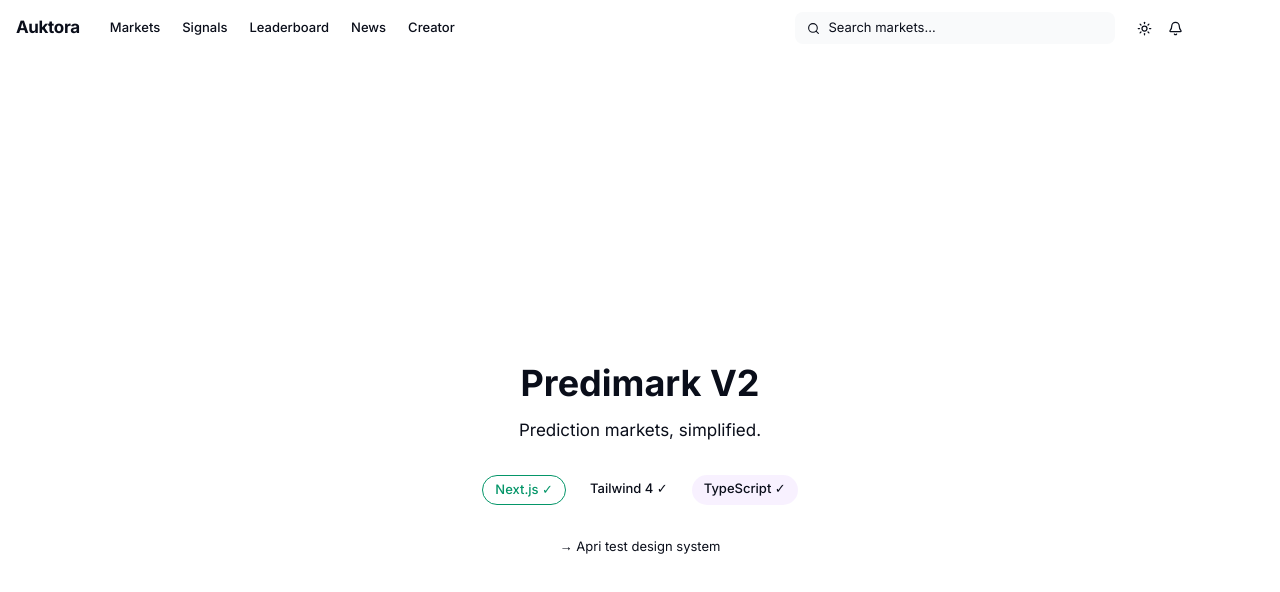
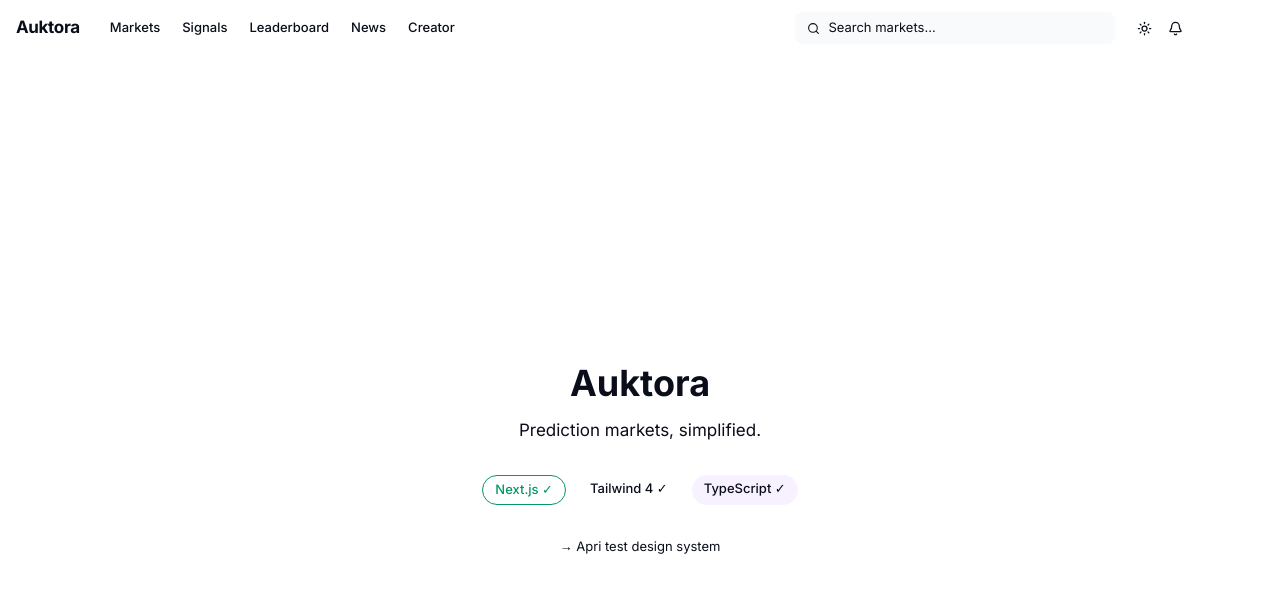
Before and after one commit to felifeli1983-arch/predimark-v2, a Next.js app: page / in a window 1280 px wide. Shown: the top 592 px of the page. Built offline with nearby package versions, Linux system fonts and the light colour scheme; no server answers.

Commit message:
fix: rename Predimark → Auktora in code files

```diff
--- a/app/page.tsx
+++ b/app/page.tsx
@@ -13,7 +13,7 @@ export default function HomePage() {
             fontWeight: 'var(--font-weight-bold)',
           }}
         >
-          Predimark V2
+          Auktora
         </h1>
         <p style={{ color: 'var(--color-text-secondary)', fontSize: 'var(--text-lg)' }}>
           Prediction markets, simplified.
--- a/app/test-design-system/page.tsx
+++ b/app/test-design-system/page.tsx
@@ -11,7 +11,7 @@ export default function TestDesignSystem() {
         className="mb-12"
         style={{ color: 'var(--color-text-secondary)', fontSize: 'var(--text-sm)' }}
       >
-        Predimark V2 — Sprint 1.1.3
+        Auktora — Sprint 1.1.3
       </p>
 
       {/* PALETTE */}
--- a/components/layout/Footer.tsx
+++ b/components/layout/Footer.tsx
@@ -103,7 +103,7 @@ export function Footer() {
             margin: 0,
           }}
         >
-          Predimark is not a licensed broker. Prediction markets involve risk.
+          Auktora is not a licensed broker. Prediction markets involve risk.
         </p>
 
         <p
@@ -113,7 +113,7 @@ export function Footer() {
             margin: 0,
           }}
         >
-          © {year} Predimark. All rights reserved.
+          © {year} Auktora. All rights reserved.
         </p>
       </div>
     </footer>
--- a/lib/stores/themeStore.ts
+++ b/lib/stores/themeStore.ts
@@ -21,7 +21,7 @@ export const useThemeStore = create<ThemeStore>()(
       setAnimationsEnabled: (enabled) => set({ animationsEnabled: enabled }),
     }),
     {
-      name: 'predimark-theme',
+      name: 'auktora-theme',
     }
   )
 )
```
Also changed, not shown: 3 other files (tests, documents, lock files or other folders).
